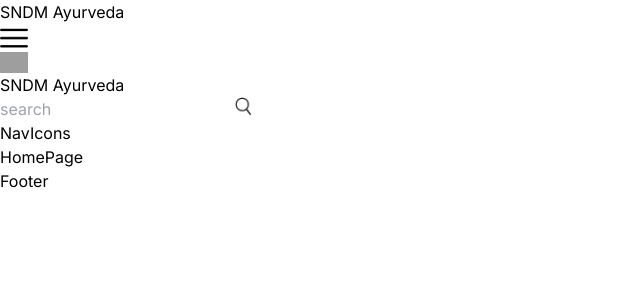
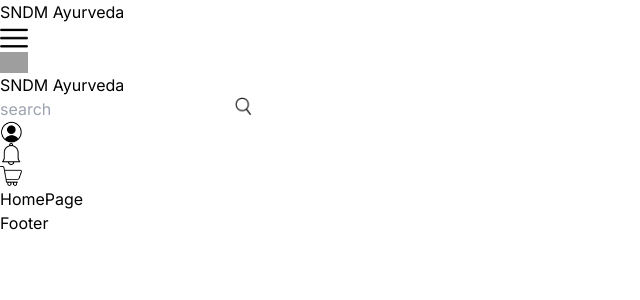
Before and after one commit to pradeepmisra81/ecomm-platform, a Next.js app: page / in a window 1280 px wide. Shown: the top 300 px of the page, without its empty margins (0-640 px from the left). Built offline with nearby package versions, Linux system fonts and the light colour scheme; grey boxes are pictures that could not be loaded.

Commit message:
Updated navicons

```diff
--- a/src/components/NavIcons.tsx
+++ b/src/components/NavIcons.tsx
@@ -1,8 +1,34 @@
 'use client'
 
+import Image from "next/image"
+import Link from "next/link";
+import { useRouter } from "next/navigation";
+import { useState } from "react"
+
 const NavIcons = () => {
+  const [isProfileOpen, setIsProfileOpen] = useState(false);
+  const [isCartOpen, setIsCartOpen] = useState(false);
+
+  const isLoggedIn = false;
+  const rout = useRouter();
+
+  const handleProfile = () => {
+    if (!isLoggedIn) {
+      rout.push("/profile");
+    }
+    setIsProfileOpen((prev) => !prev);
+  }
+
   return (
-    <div>NavIcons</div>
+    <div className="flex items-center gap-4 xl:gap-6">
+      <Image src="/profile.png" alt="" width={22} height={22} className="cursor_pointer" onClick={handleProfile} />
+      {isProfileOpen && <div className="">
+        <Link href="/profile">profile</Link>
+        <div>Logout</div>
+      </div>}
+      <Image src="/notification.png" alt="" width={22} height={22} className="cursor_pointer" />
+      <Image src="/cart.png" alt="" width={22} height={22} className="cursor_pointer" />
+    </div>
   )
 }
 
```
Also changed, not shown: package.json (+4 -4 lines), 1 other file (tests, documents, lock files or other folders).
